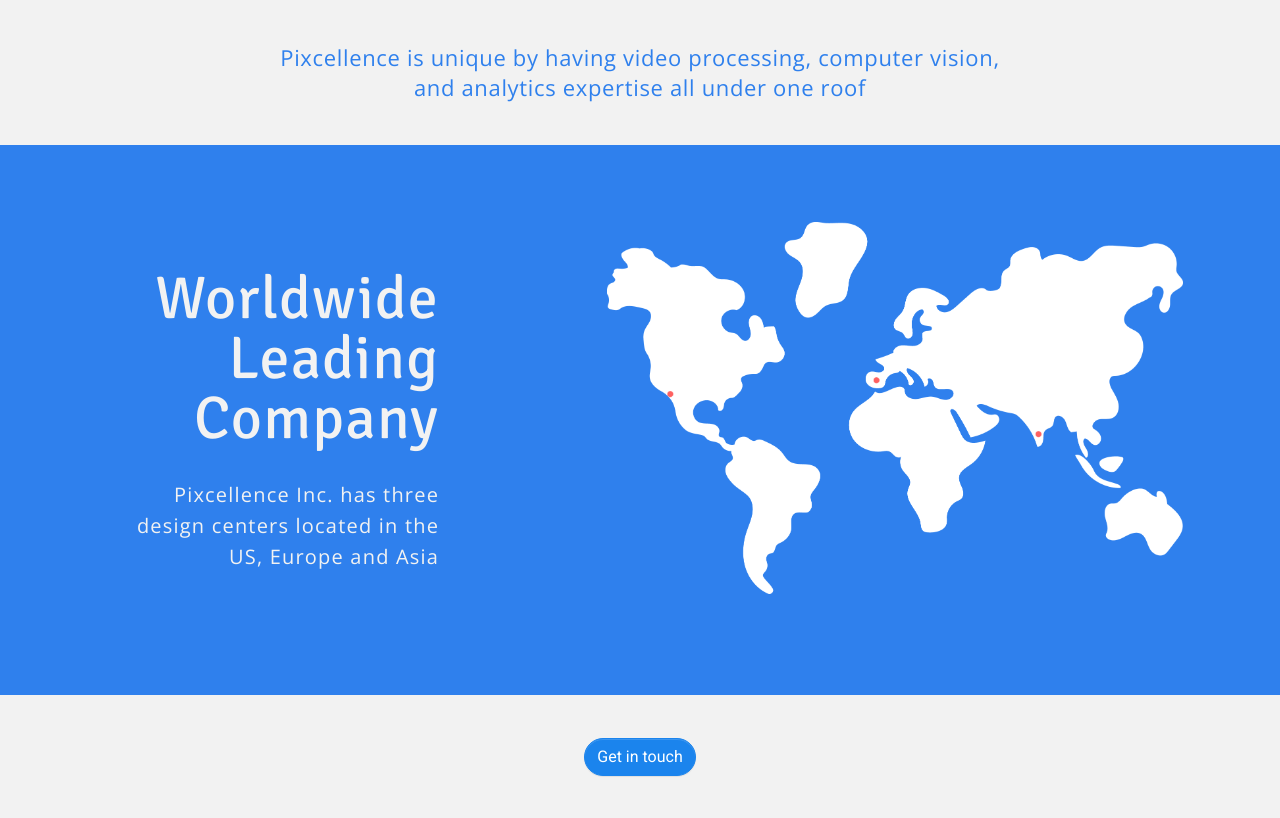
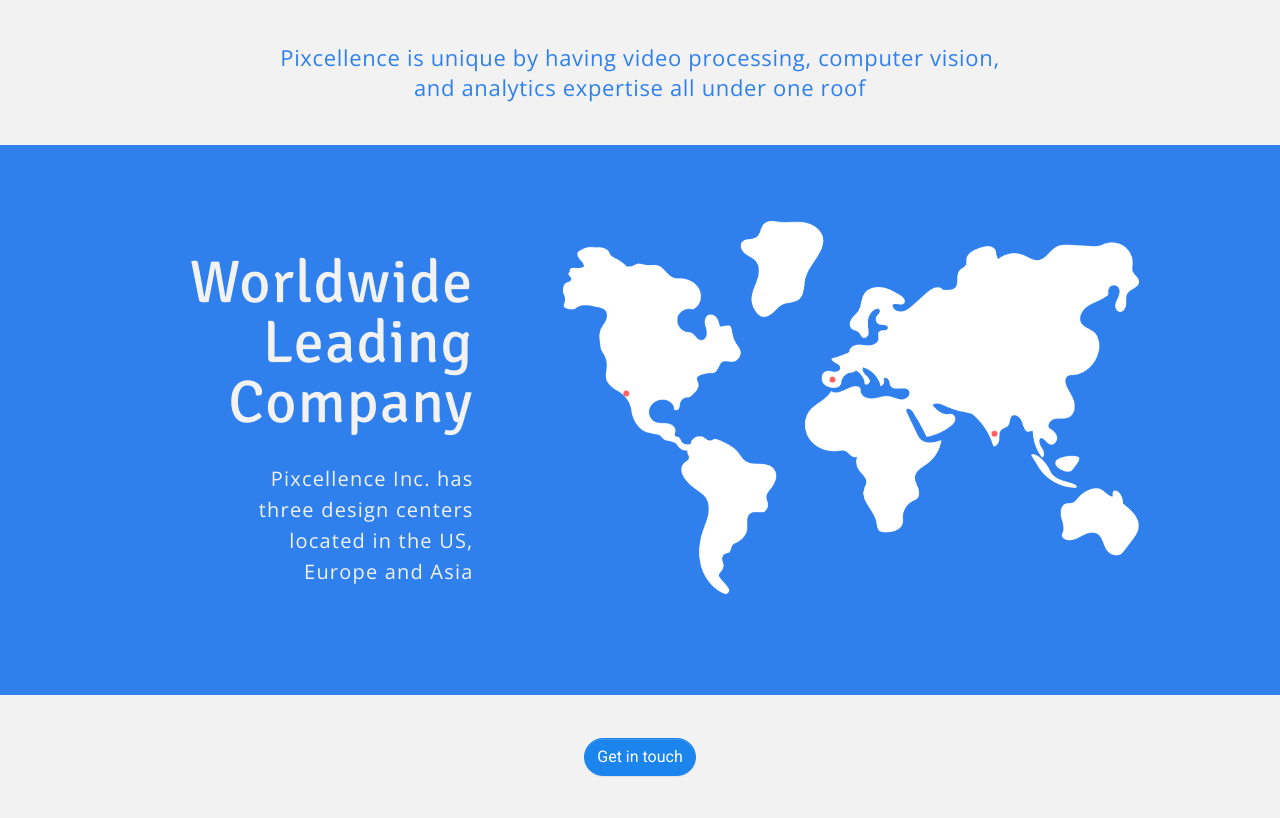
Before and after one commit to DazLamas/pixcellence-2.0.0, a PHP site: page /index.html in a window 1280 px wide. Shown: the part 2352-3170 px from the top of the page. Run offline with PHP 8.4, Linux system fonts and the light colour scheme.

Commit message:
Landing. Map. Set max-width using wrapper. Done

```diff
--- a/app/scss/custom/views/_landing.scss
+++ b/app/scss/custom/views/_landing.scss
@@ -540,12 +540,14 @@ $banner-semantic-bottom-padding: 40px;
   flex-direction: column;
   display: flex;
   align-items: center;
+  justify-content: center;
   padding-left: 5.5%;
-  // .wrapper {
-  //   display: flex;
-  //   flex-direction: column;
-  //   width: 100%;
-  // }
+  .wrapper {
+    display: flex;
+    flex-direction: column;
+    width: 100%;
+    max-width: 910px;
+  }
   &__text-cont {
     padding-left: 0;
     margin-bottom: 2em;
@@ -589,7 +591,9 @@ $banner-semantic-bottom-padding: 40px;
   }
 
   @media (min-width: 1024px) {
-    flex-direction: row;
+    .wrapper {
+      flex-direction: row;
+    }
     &__text-cont{
       justify-content: flex-end;
       display: flex;
@@ -603,7 +607,7 @@ $banner-semantic-bottom-padding: 40px;
       }
     }
     &__img-cont img{
-        margin-left: 15%;
+        margin-left: 10%;
         width: 576px;
     }
     &__column-1 {
--- a/index.html
+++ b/index.html
@@ -139,7 +139,7 @@
       <p class="banner-slogan__text">Pixcellence is unique by having video processing, computer vision, and analytics expertise all under one roof</p>
     </div>
     <section class="banner-map padding--horizontal--normal">
-      <!-- <div class="wrapper"> -->
+      <div class="wrapper">
         <div class="banner-map__column-1">
           <header class="banner-map__text-cont">
             <h2 class="title">Worldwide <br> Leading <br> Company</h2>
@@ -149,7 +149,7 @@
         <div class="banner-map__column-2 banner-map__img-cont mb-4">
           <img src="app/img/landing/map_red-dots.png" alt="pixcellence offices worldmap">
         </div>
-      <!-- </div> -->
+      </div>
     </section>
   </div>
   <div id="videoplayer">
```
Also changed, not shown: app/css/app.css.
